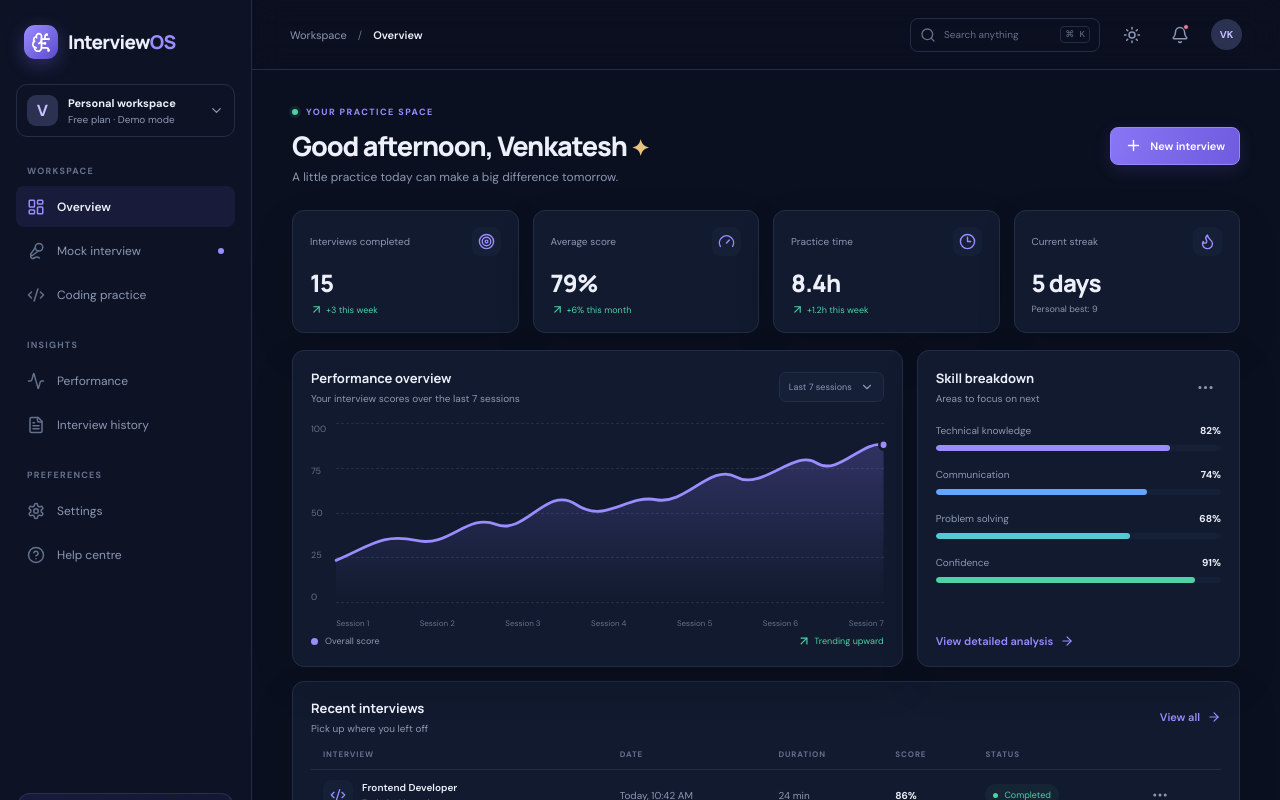
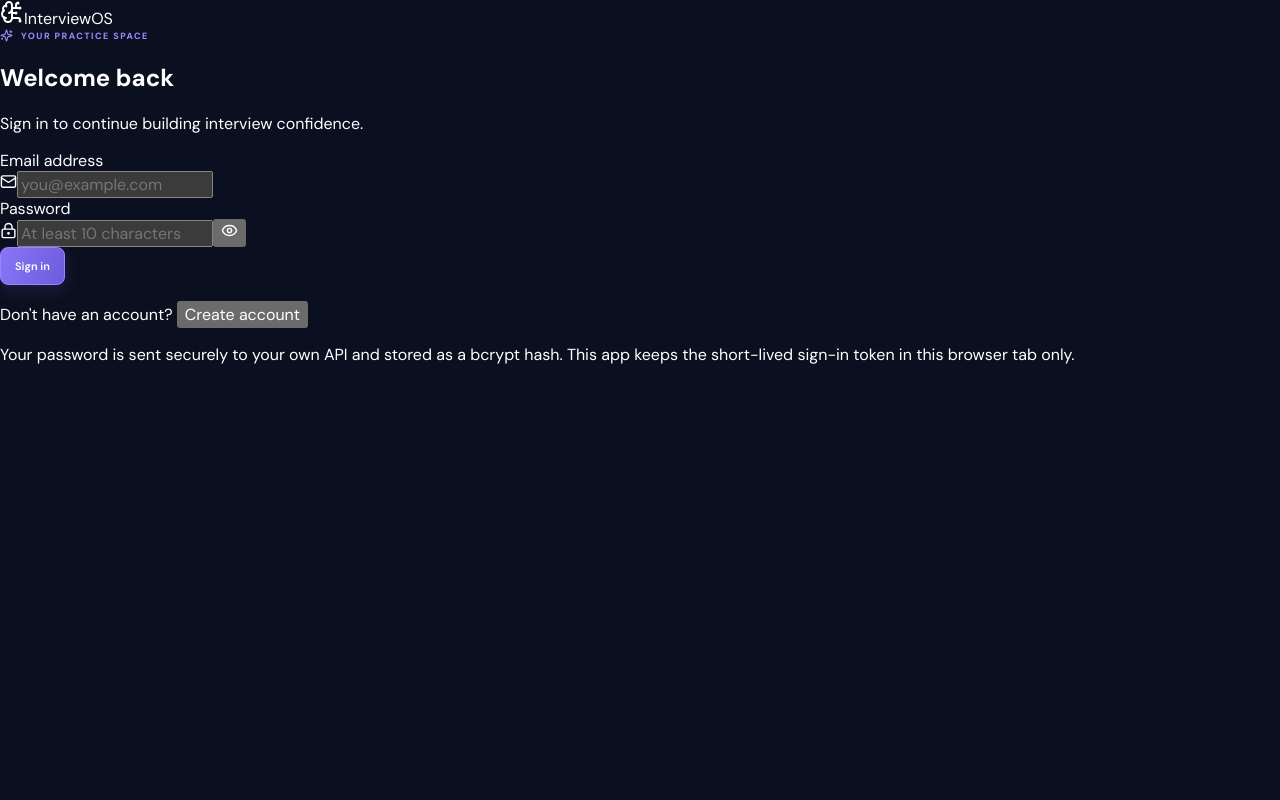
Before and after one commit to Venkatesh9381/project, a React (Vite) app: page / in a window 1280 px wide. Shown: the top 800 px of the page. Built offline with nearby package versions, Linux system fonts and the light colour scheme.

Commit message:
Mount authentication gate before dashboard

```diff
--- a/src/main.jsx
+++ b/src/main.jsx
@@ -1,8 +1,11 @@
 import React from 'react';
 import { createRoot } from 'react-dom/client';
 import App from './App.jsx';
+import AuthGate from './AuthGate.jsx';
 import './styles.css';
 
 createRoot(document.getElementById('root')).render(
-  <React.StrictMode><App /></React.StrictMode>
+  <React.StrictMode>
+    <AuthGate>{({ user, onLogout }) => <App user={user} onLogout={onLogout} />}</AuthGate>
+  </React.StrictMode>
 );
```
